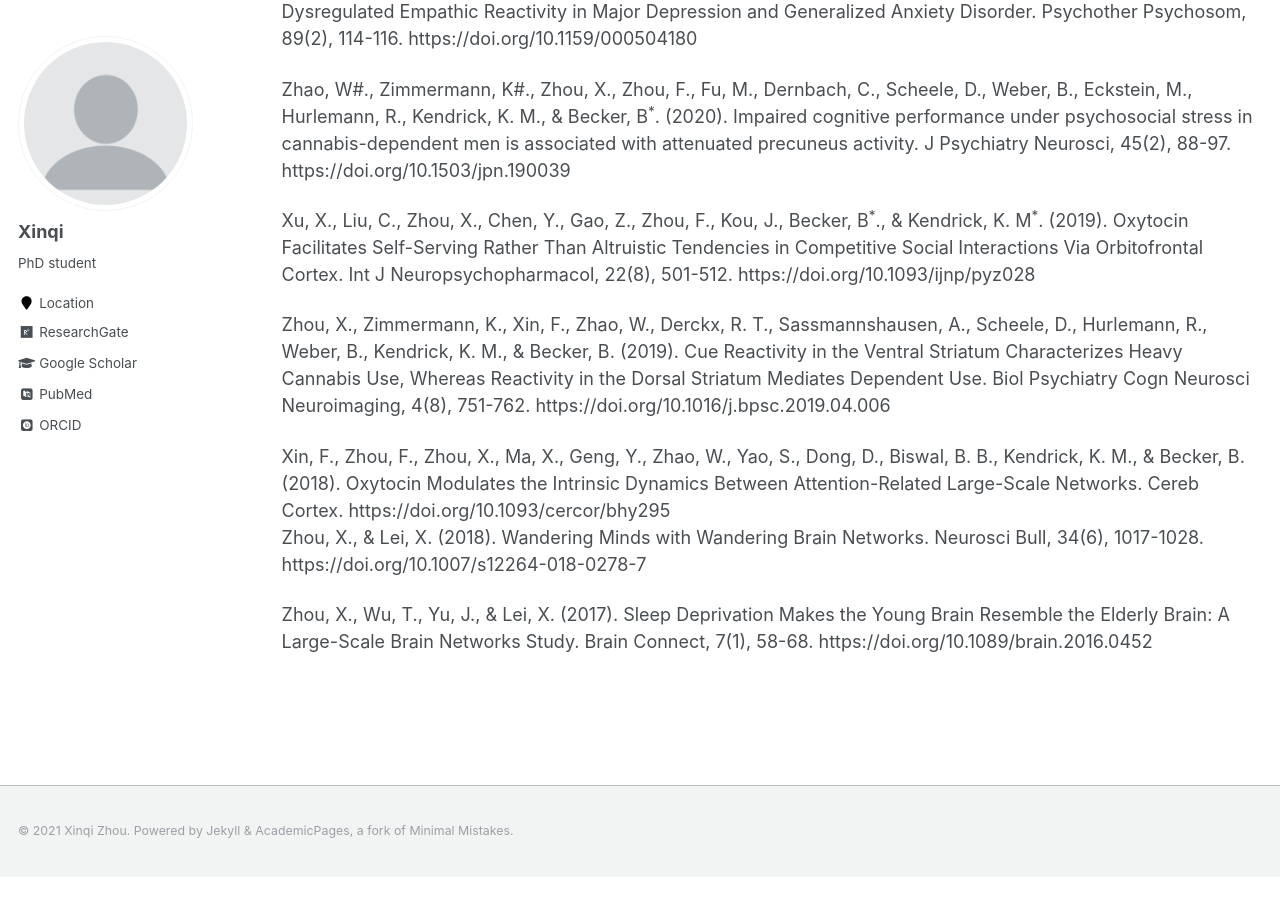
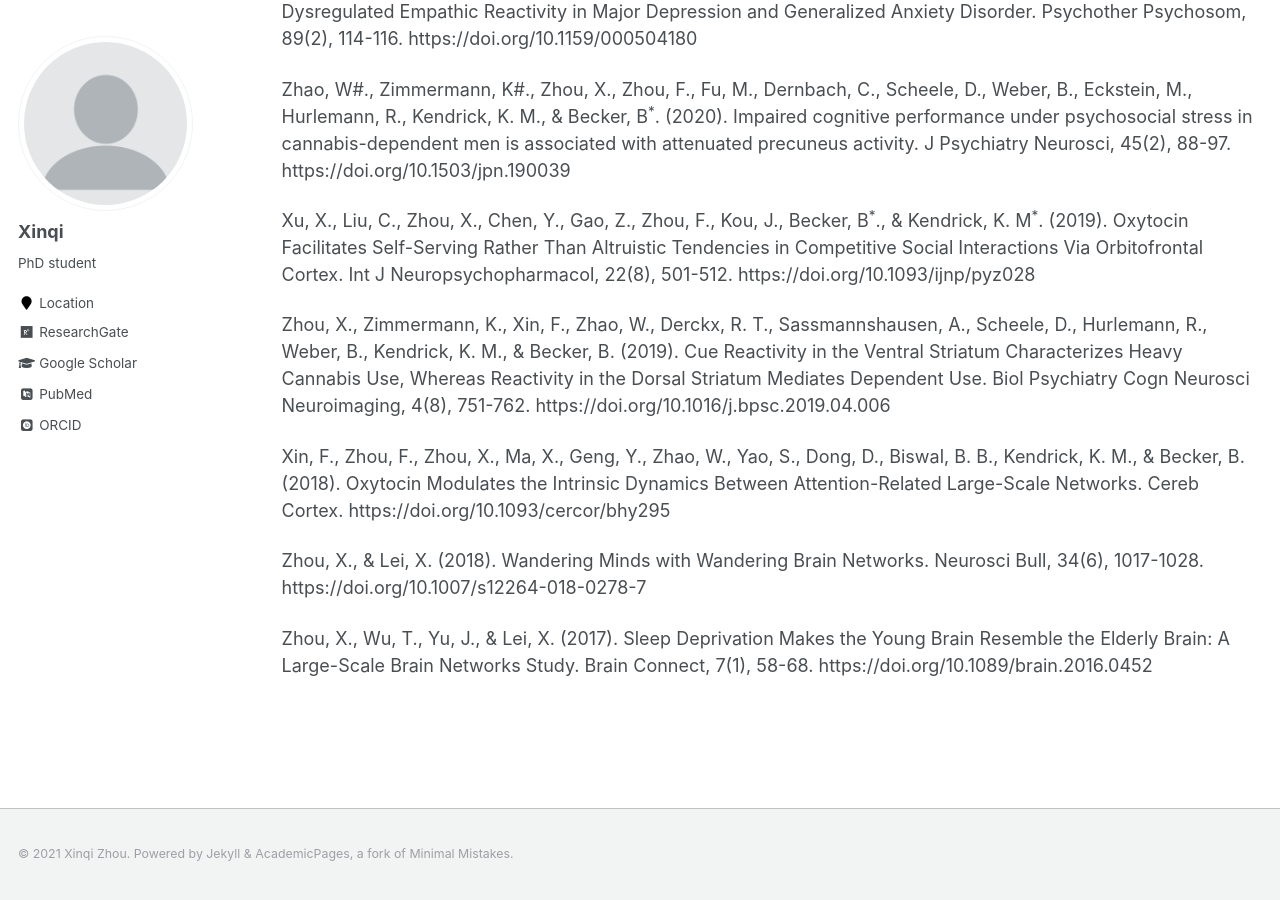
Before and after one commit to Z-Yxin/acapage, a Jekyll site: the page built from _pages/publications-brief.md, in a window 1280 px wide and 900 px high, scrolled down 2179 px. Built offline with Jekyll 4.4.1, drawn with Linux system fonts in a browser that asks for light colours; some web fonts are replaced; before the commit the page ends 3056 px from its top, so only the background shows below that.

Commit message:
updating

```diff
--- a/_config.yml
+++ b/_config.yml
@@ -48,6 +48,8 @@ staticman:
         format           : "iso8601" # "iso8601" (default), "timestamp-seconds", "timestamp-milliseconds"
 atom_feed:
   path                   : # blank (default) uses feed.xml
+search                   : true
+minimal_mistakes_skin    : "air"
 
 # SEO Related
 google_site_verification :
--- a/_pages/publications-brief.md
+++ b/_pages/publications-brief.md
@@ -53,6 +53,7 @@ Xu, X., Liu, C., Zhou, X., Chen, Y., Gao, Z., Zhou, F., Kou, J., Becker, B<sup>\
 Zhou, X., Zimmermann, K., Xin, F., Zhao, W., Derckx, R. T., Sassmannshausen, A., Scheele, D., Hurlemann, R., Weber, B., Kendrick, K. M., & Becker, B. (2019). Cue Reactivity in the Ventral Striatum Characterizes Heavy Cannabis Use, Whereas Reactivity in the Dorsal Striatum Mediates Dependent Use. Biol Psychiatry Cogn Neurosci Neuroimaging, 4(8), 751-762. https://doi.org/10.1016/j.bpsc.2019.04.006
 
 Xin, F., Zhou, F., Zhou, X., Ma, X., Geng, Y., Zhao, W., Yao, S., Dong, D., Biswal, B. B., Kendrick, K. M., & Becker, B. (2018). Oxytocin Modulates the Intrinsic Dynamics Between Attention-Related Large-Scale Networks. Cereb Cortex. https://doi.org/10.1093/cercor/bhy295
+
 Zhou, X., & Lei, X. (2018). Wandering Minds with Wandering Brain Networks. Neurosci Bull, 34(6), 1017-1028. https://doi.org/10.1007/s12264-018-0278-7
 
 Zhou, X., Wu, T., Yu, J., & Lei, X. (2017). Sleep Deprivation Makes the Young Brain Resemble the Elderly Brain: A Large-Scale Brain Networks Study. Brain Connect, 7(1), 58-68. https://doi.org/10.1089/brain.2016.0452
```
